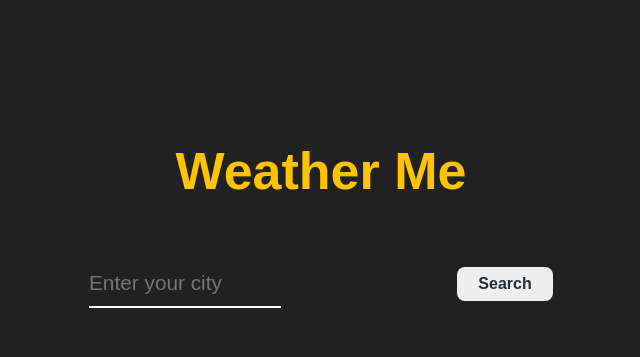
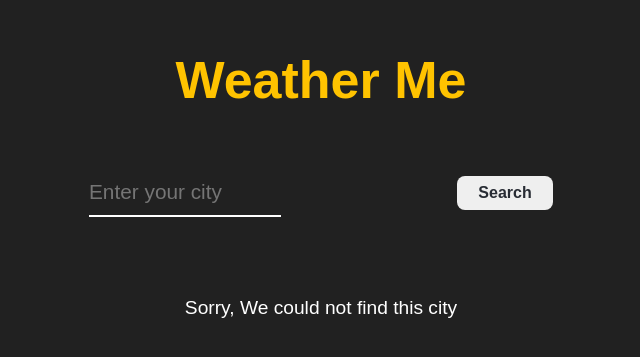
Before and after one commit to xennia316/WeatherMe, a React (Create React App) app in the folder weather-app/: page / in a window 1280 px wide. Shown: the part 193-550 px from the top of the page, without its empty margins (319-959 px from the left). Built offline with nearby package versions, Linux system fonts and the light colour scheme.

Commit message:
error boundary

```diff
--- a/weather-app/src/App.js
+++ b/weather-app/src/App.js
@@ -74,7 +74,7 @@ const App = () => {
 						</p>{" "}
 					</div>
 				) : (
-					""
+					<p className="text">Sorry, We could not find this city</p>
 				)}
 			</header>
 		</div>
```
